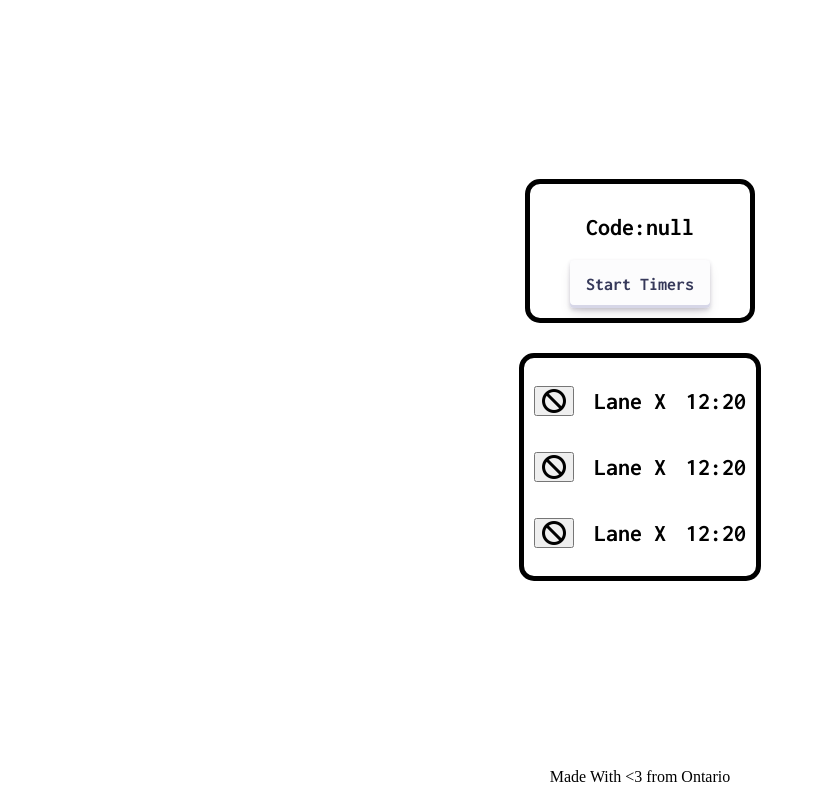
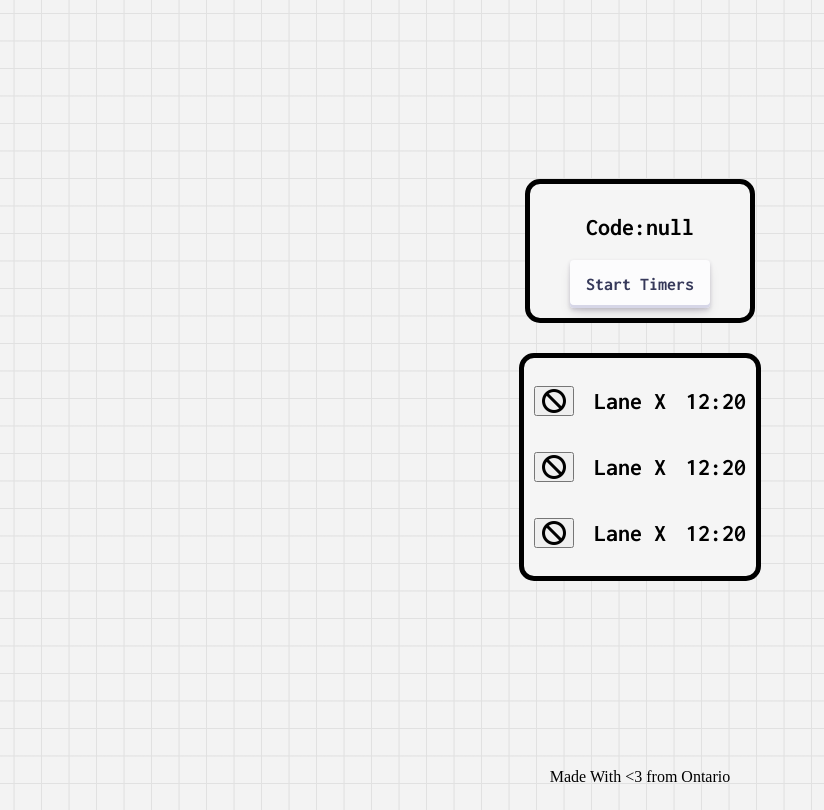
Before and after one commit to QuiteALigitDev/TrackTracker, a plain HTML site: page host.html in a window 1280 px wide. Shown: the whole page, without its empty margins (0-824 px from the left). Drawn offline with Linux system fonts and the light colour scheme; no server answers.

Commit message:
Background done

```diff
--- a/host.html
+++ b/host.html
@@ -35,6 +35,13 @@
 </body>
 
 <style>
+body{
+  --color: #E1E1E1;
+  background-color: #F3F3F3;
+  background-image: linear-gradient(0deg, transparent 24%, var(--color) 25%, var(--color) 26%, transparent 27%,transparent 74%, var(--color) 75%, var(--color) 76%, transparent 77%,transparent),
+      linear-gradient(90deg, transparent 24%, var(--color) 25%, var(--color) 26%, transparent 27%,transparent 74%, var(--color) 75%, var(--color) 76%, transparent 77%,transparent);
+  background-size: 55px 55px;
+}
 .Lane{
     display: flex;
     gap:20px;
@@ -78,6 +85,7 @@ h2, h3, button, input{
 }
 
 .inset-div{
+    background-color: whitesmoke;
     min-height: 25px;
     min-width: 200px;
     border: 5px solid black;
```
Also changed, not shown: index.html (+8 -0 lines), join.html (+8 -0 lines).
